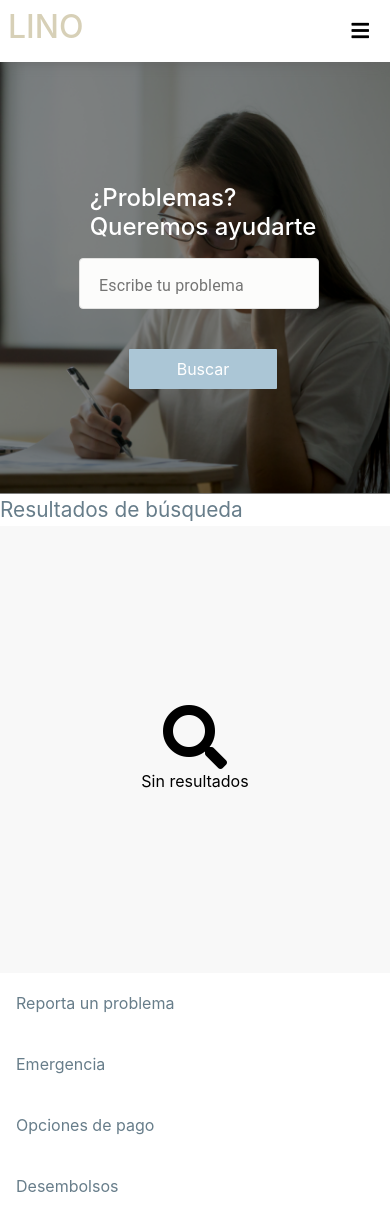
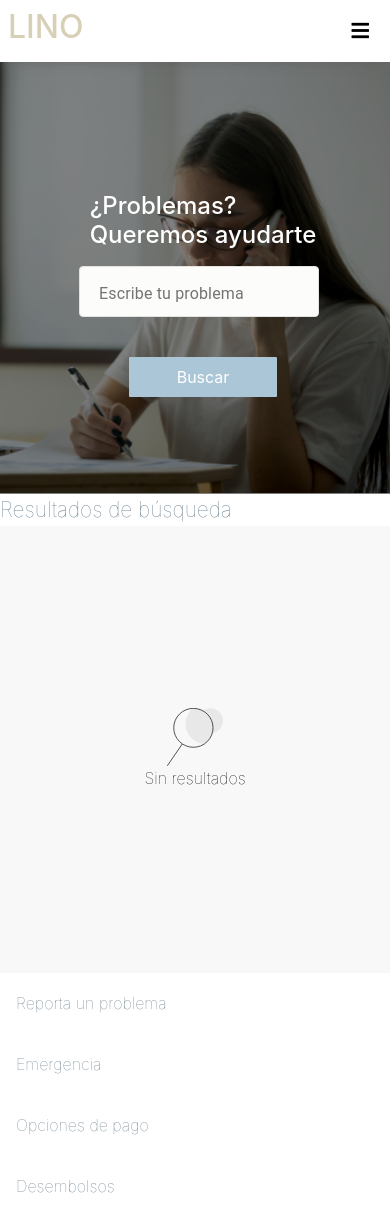
Before and after one commit to Sagalo04/lino-app, a React (Create React App) app: page /Ayuda in a window 390 px wide. Built offline with nearby package versions, Linux system fonts and the light colour scheme; what google-maps-react would draw is missing.

Commit message:
re correcion de help

```diff
--- a/src/Components/Help/Help.css
+++ b/src/Components/Help/Help.css
@@ -7,7 +7,8 @@
 }
 
 .o-helpTitle{
-    font-size: 3rem;
+    margin-top:1rem;
+    font-size: 2rem;
 
 }
 
@@ -32,9 +33,8 @@
     align-items: center;
 }
 .o-title-top{
-
     font-size: 2.5rem;
-
+    font-weight: lighter;
 }
 
 .o-helpDefine{
@@ -52,12 +52,17 @@
     justify-content: space-between;
     display: flex;
     align-items: center;
-    font-size: 1.2rem;
+    font-size: 1.3rem;
     width: 14rem;
     font-weight: 400;
     cursor: pointer;
     padding-bottom: 0.8rem;
     margin-bottom: 0.5rem;
+    font-weight: lighter;
+
+}
+.o-icono{
+    color: black;
 }
 
 .o-middle-help{
@@ -68,6 +73,10 @@
     justify-content: center;
     align-items: center;
     color: #000000;
+    font-weight: lighter;
+}
+.o-lupa{
+    width: 3.5rem;
 }
 
 .helpicon{
@@ -93,6 +102,10 @@
         align-items: center;
         padding-right: 2rem;
 
+    }
+    .o-title-top{
+        font-size: 2.5rem;
+        font-weight: lighter;
     }
     .makeStyles-root-5{
         width: 25rem !important;
--- a/src/Components/Help/Help.js
+++ b/src/Components/Help/Help.js
@@ -2,6 +2,7 @@ import { fade, makeStyles, TextField } from '@material-ui/core';
 import React, { Component } from 'react';
 import OButton from '../OButton/OButton';
 import './Help.css'
+import lupa from '../../Resources/Images/lupa.svg'
 const useStyles = makeStyles((theme) => ({
     root: {
         display: 'flex',
@@ -68,7 +69,7 @@ function Help(props) {
             <div className="o-helpDefine">
                 <p className="o-title-top">Resultados de búsqueda</p>
                 <div className="o-middle-help">
-                <i class="fas fa-search fa-4x"></i>
+                <img className="o-lupa" src={lupa}/>
                 <p>Sin resultados</p>
                 </div>
                 <div className="o-bottom-help">
@@ -86,7 +87,7 @@ function Help(props) {
                     </div>
                     <div className="o-help-option">
                         <p >Desembolsos </p>
-                        <i class="fas fa-chevron-right helpicon"></i>
+                        <i class="fas fa-chevron-right helpicon o-icono"></i>
                     </div>
                 </div>
             </div>
```
Also changed, not shown: src/Resources/Images/lupa.svg (added).
